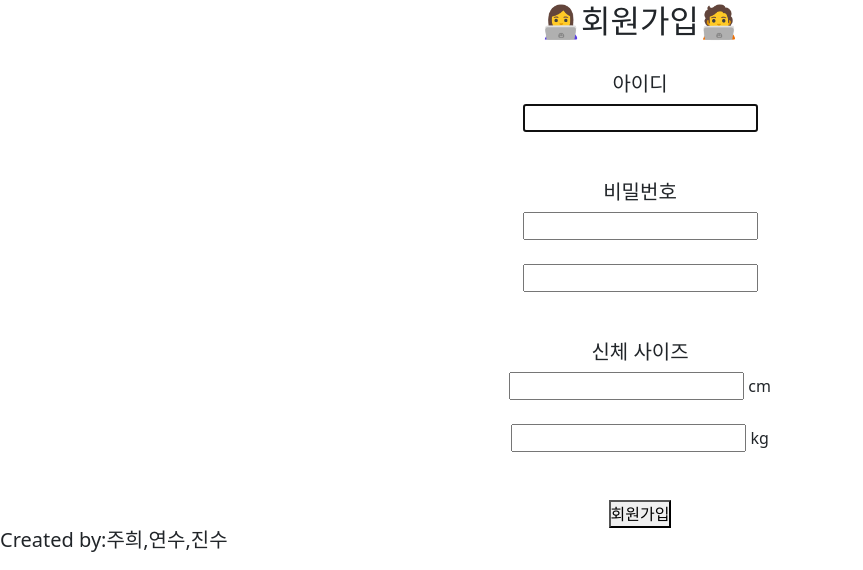
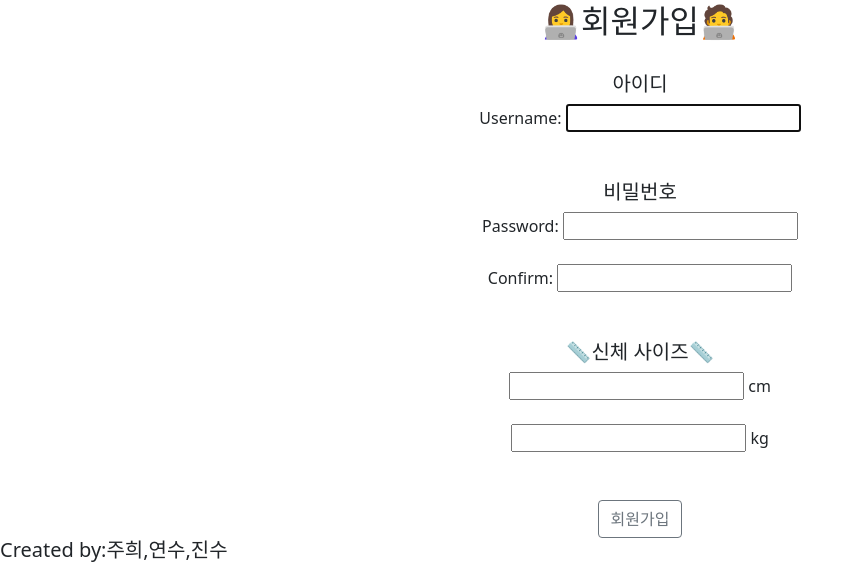
Before and after one commit to chajuhui123/for-me-shopping-project, a Django app: page /signup/ in a window 1280 px wide. Shown: the part 344-914 px from the top of the page, without its empty margins (0-863 px from the left). Run offline with Django 3.2, Linux system fonts and the light colour scheme.

Commit message:
added signup login css

```diff
--- a/forMeShoppingProject/userApp/templates/login.html
+++ b/forMeShoppingProject/userApp/templates/login.html
@@ -5,7 +5,9 @@
         <form action = "{% url 'login' %}" method = "POST">
             {% csrf_token %}
             {{form.as_p}}
-            <button type = "submit">로그인</button>
+            <button type = "submit" class="btn btn-outline-secondary">로그인</button>
+            <a href="#" class="btn btn-light">회원가입</a>
         </form>
     </div>
+
     {% endblock %}
--- a/forMeShoppingProject/userApp/templates/signup.html
+++ b/forMeShoppingProject/userApp/templates/signup.html
@@ -5,20 +5,20 @@
         <form action = "{% url 'signup' %}" method = "POST">
             {% csrf_token %}
             <h5>아이디<br></h5>
-            <div class="form-group">{{ form.username }}</div>
+            <div class="form-group"> Username: {{ form.username }}</div>
             <br><br>
 
             <h5>비밀번호<br></h5>
-            <div class="form-group">{{ form.password1 }}</div>
+            <div class="form-group">Password: {{ form.password1 }}</div>
             <br>
-            <div class="form-group">{{ form.password2 }}</div>
+            <div class="form-group">Confirm: {{ form.password2 }}</div>
             <br><br>
 
-            <h5>신체 사이즈<br></h5>
+            <h5>📏신체 사이즈📏<br></h5>
             <div class="form-group">{{ form.height }} cm <br><br></div>
             <div class="form-group">{{ form.weight }} kg <br><br></div>
 
-            <br><button type = "submit">회원가입</button>
+            <br><button type = "submit" class="btn btn-outline-secondary">회원가입</button>
         </form>
     </div>
     {% endblock %}
```
Also changed, not shown: forMeShoppingProject/static/css/style.css (line endings or trailing spaces).
